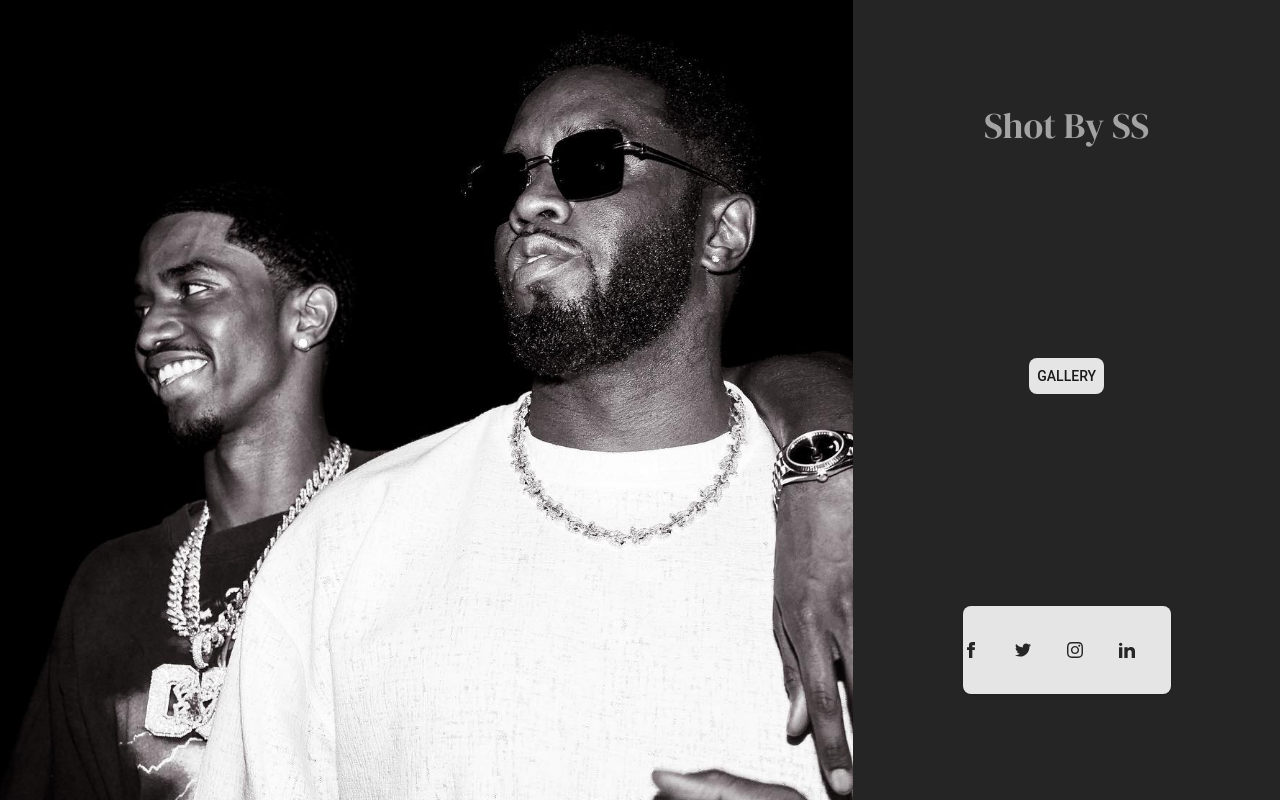
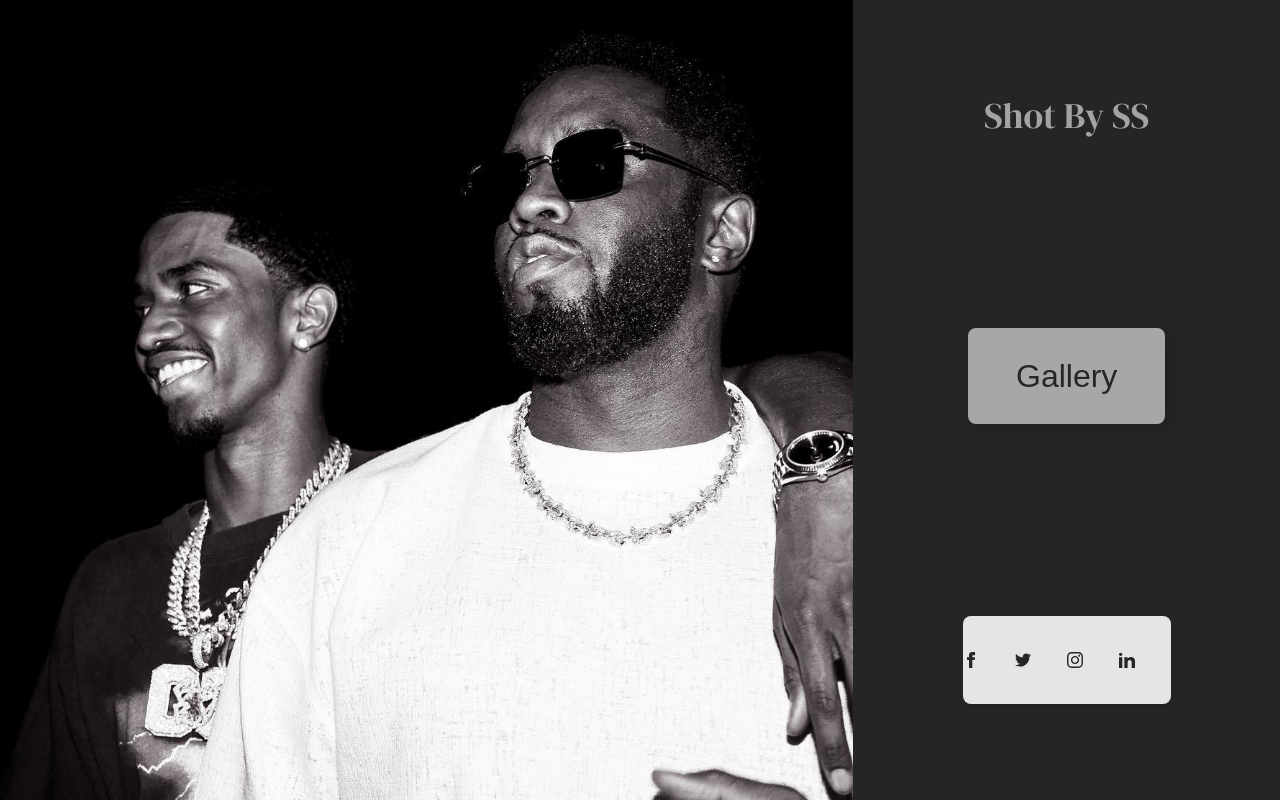
Before and after one commit to michael-carvajal/shot-by-ss, a React (Create React App) app: page / in a window 1280 px wide. Built offline with nearby package versions, Linux system fonts and the light colour scheme.

Commit message:
gallery button

```diff
--- a/src/components/LandingPage.jsx
+++ b/src/components/LandingPage.jsx
@@ -5,7 +5,7 @@ import taylor from '../Images/instaImages2/taylor.jpg'
 import DND from  '../Images/instaImages2/DND.jpg'
 import { LazyLoadImage } from 'react-lazy-load-image-component';
 import 'react-lazy-load-image-component/src/effects/blur.css';
-
+import '../styles/Button.css'
 const LandingPage = () => {
   return (
 <div className='flex w-screen h-screen'>
@@ -15,11 +15,9 @@ const LandingPage = () => {
   <div className=' w-1/3'>
     <div className='flex flex-col justify-around h-screen items-center '>
       <h2 className='logoText text-neutral-400 text-4xl'>Shot By SS</h2>
-          <Button component={Link} to="/home"
-          sx={{ backgroundColor: 'rgb(229 229 229 )', color: 'light-gray',  }}
-          >
-      Gallery
-    </Button>
+          <Link to={`/home`} className='linkTag'>
+            <span className="gradient-text">Gallery</span>
+      </Link>
       <footer className="flex flex-col items-center bg-neutral-200 text-center text-white dark:bg-neutral-600  rounded-lg shadow">
   <div className="container pt-9">
     <div className="mb-9 flex justify-center">
--- /dev/null
+++ b/src/styles/Button.css
@@ -0,0 +1,84 @@
+/* Tutorial on https://fossheim.io/writing/posts/css-text-gradient. */
+
+.gradient-text {
+  /* Fallback: Set a background color. */
+  background-color: #6c36d8;
+
+  /* Create the gradient. */
+  background-image: linear-gradient(
+    45deg,
+    #272626 50%,
+    #8f5800 50%
+  );
+
+  /* Set the background size and repeat properties. */
+  background-size: 270%;
+  background-repeat: repeat;
+  background-position: top  right;
+
+  /* Use the text as a mask for the background. */
+  /* This will show the gradient as a text color rather than element bg. */
+  -webkit-background-clip: text;
+  -webkit-text-fill-color: transparent;
+  -moz-background-clip: text;
+  -moz-text-fill-color: transparent;
+
+
+  animation: button-animation 0.65s 0.15s ease-out forwards;
+}
+
+.linkTag:hover, .linkTag:hover span{
+    animation: button-animation-rev 0.65s ease-out forwards;
+}
+
+.linkTag:hover {
+  box-shadow: 3px 2px 10px 1px rgba(0,0,0,0.15);
+  transition: 0.5s;
+}
+
+@keyframes button-animation {
+  0% {
+    background-position: top right;
+  }
+  100% {
+    background-position: top left;
+  }
+}
+
+@keyframes button-animation-rev {
+  0% {
+    background-position: top left;
+  }
+  100% {
+    background-position: top right;
+  }
+}
+
+
+
+.linkTag {
+  margin-left: auto;
+  margin-right: auto;
+  background-image: linear-gradient(45deg, #a7a7a7 50%, rgb(195, 163, 65) 50%);
+  background-size: 270%;
+  background-repeat: repeat;
+  background-position: top right;
+  animation: button-animation 0.65s 0.15s ease-out forwards;
+  display: table;
+  border-radius: 0.5em;
+  text-decoration: none;
+  box-shadow: 7px 4px 20px 1px rgba(0,0,0,0.15);
+  padding: 1.5em 0;
+  cursor: pointer;
+}
+
+.linkTag span {
+  font-family: "Archivo Black", sans-serif;
+  font-weight: normal;
+  font-size: 2em;
+  text-align: center;
+  margin-bottom: 0;
+  margin-bottom: -0.25em;
+  width: 100%;
+  padding: 0 1.5em;
+}
```
